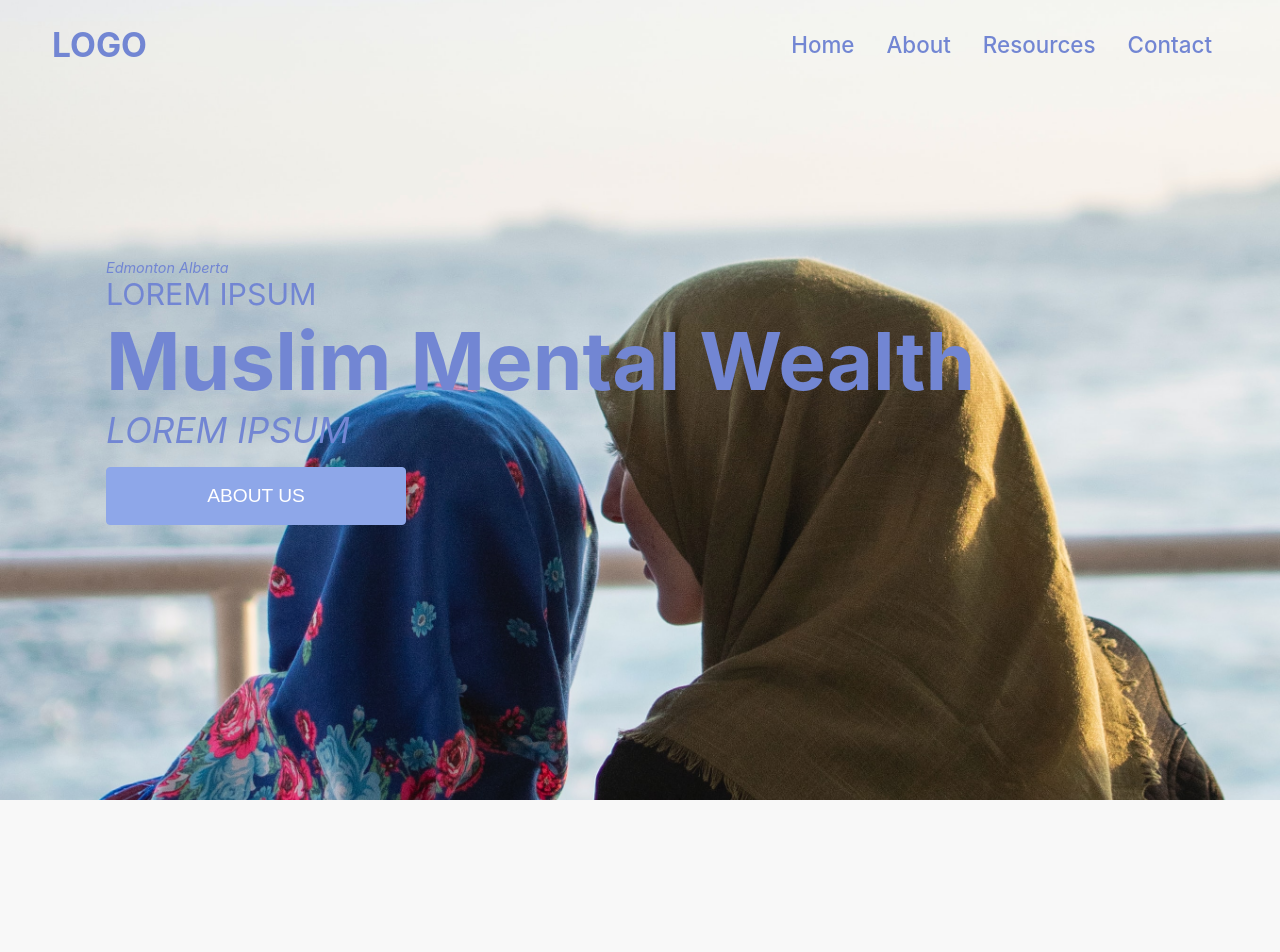
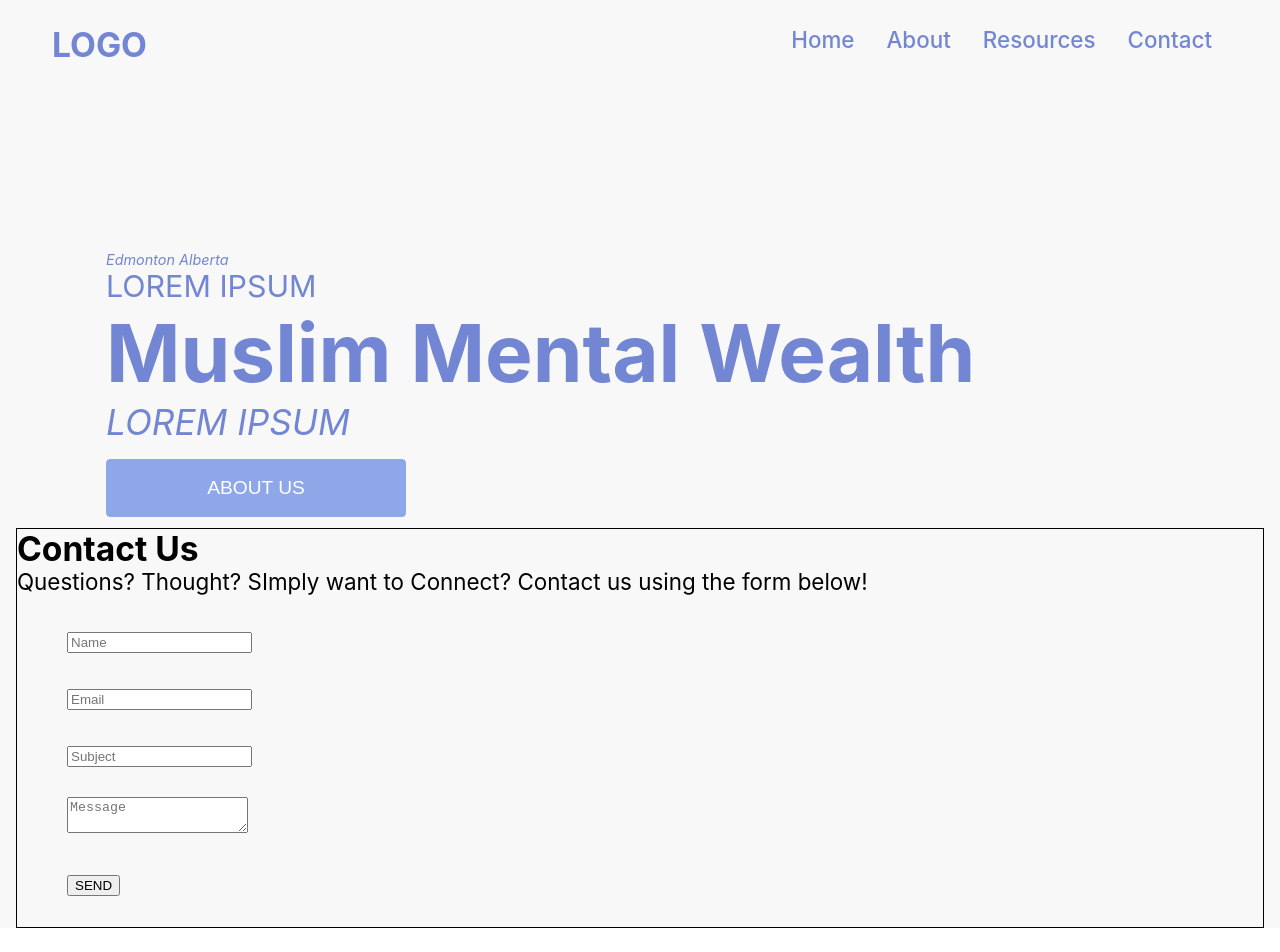
Before and after one commit to salmy101/MMW, a React (Create React App) app: page /contact in a window 1280 px wide. Shown: the top 952 px of the page. After the commit the page ends 928 px from the top, so only its background shows below. Built offline with nearby package versions, Linux system fonts and the light colour scheme.

Commit message:
contact page formatting

```diff
--- a/src/App.js
+++ b/src/App.js
@@ -5,17 +5,17 @@ import Hero from "./components/Hero";
 import About from "./components/About";
 import Contact from "./components/Contact";
 
-
 function App() {
   return (
     <div>
-        <Hero />
-        <About />
+      {/* <About /> */}
       <BrowserRouter>
         <NavBar />
-      <Routes>
-        <Route path='/contact' element={<Contact />} />
-      </Routes>
+        <Routes>
+          <Route path="/" element={<Hero />} />
+          <Route path="/about" element={<About />} />
+          <Route path="/contact" element={<Contact />} />
+        </Routes>
       </BrowserRouter>
     </div>
   );
--- a/src/components/Contact.css
+++ b/src/components/Contact.css
@@ -0,0 +1,40 @@
+.contact {
+  background-color: #f8f8f8;
+  margin: auto;
+  padding: 8rem 1rem 0 1rem;
+  width: 100%;
+}
+
+.contact .container {
+  /* width: 1240px; */
+  width: 100%;
+  height: 50vh;
+border: black solid 1.0px;
+  margin: auto;
+  /* display: grid; */
+  /* grid-template-columns: repeat(2, 1fr); */
+}
+
+.hero{
+  height: 50vh;
+
+}
+
+.contact-form{
+  width: 100%;
+  margin-top: 20px;
+}
+
+li{
+  padding: 10px;
+  margin: 0;
+  list-style: none;
+  /* display: block; */
+  overflow: hidden;
+  margin-bottom: 10px;
+  position: relative;
+  /* opacity: 0; */
+  /* animation: fadeInUp 2s 2s; */
+  /* animation-fill-mode: forwards; */
+  /* clear:both; */
+}
--- a/src/components/Contact.js
+++ b/src/components/Contact.js
@@ -1,8 +1,60 @@
-import React from 'react'
-import "./Contact.css"
+import React from "react";
+import "./Contact.css";
 
 export default function Contact() {
   return (
-    <div>Contact</div>
-  )
+    <div className="contact">
+      <div className="contact hero">
+        <div className="content">
+          <p>Edmonton Alberta</p>
+          <p>LOREM IPSUM</p>
+          <p>Muslim Mental Wealth</p>
+          <p>LOREM IPSUM</p>
+          <button href="/" className="button">
+            ABOUT US
+          </button>
+        </div>
+      </div>
+      <div className="container">
+        <h2>Contact Us</h2>
+        <p>
+          Questions? Thought? SImply want to Connect? Contact us using the form
+          below!
+        </p>
+
+        <div className="contact-form">
+          <form>
+            <ul>
+              <li className="half">
+                <input placeholder="Name" type="text" name="name" required />
+              </li>
+              <li className="half">
+                <input placeholder="Email" type="email" name="email" required />
+              </li>
+              <li className="half">
+                <input
+                  placeholder="Subject"
+                  type="subject"
+                  name="subject"
+                  required
+                />
+              </li>
+
+              <li className="half">
+                <textarea
+                  placeholder="Message"
+                  type="message"
+                  name="message"
+                  required
+                />
+              </li>
+              <li>
+                <input type="submit" className="flat-button" value="SEND" />
+              </li>
+            </ul>
+          </form>
+        </div>
+      </div>
+    </div>
+  );
 }
--- a/src/components/NavBar.js
+++ b/src/components/NavBar.js
@@ -24,7 +24,7 @@ const NavBar = () => {
             <a href='/'>Home</a>
           </li>
           <li className="nav-item">
-            <a href='/'>About</a>
+            <a href='/about'>About</a>
           </li>
           <li className="nav-item">
             <a href='/'>Resources</a>
```
